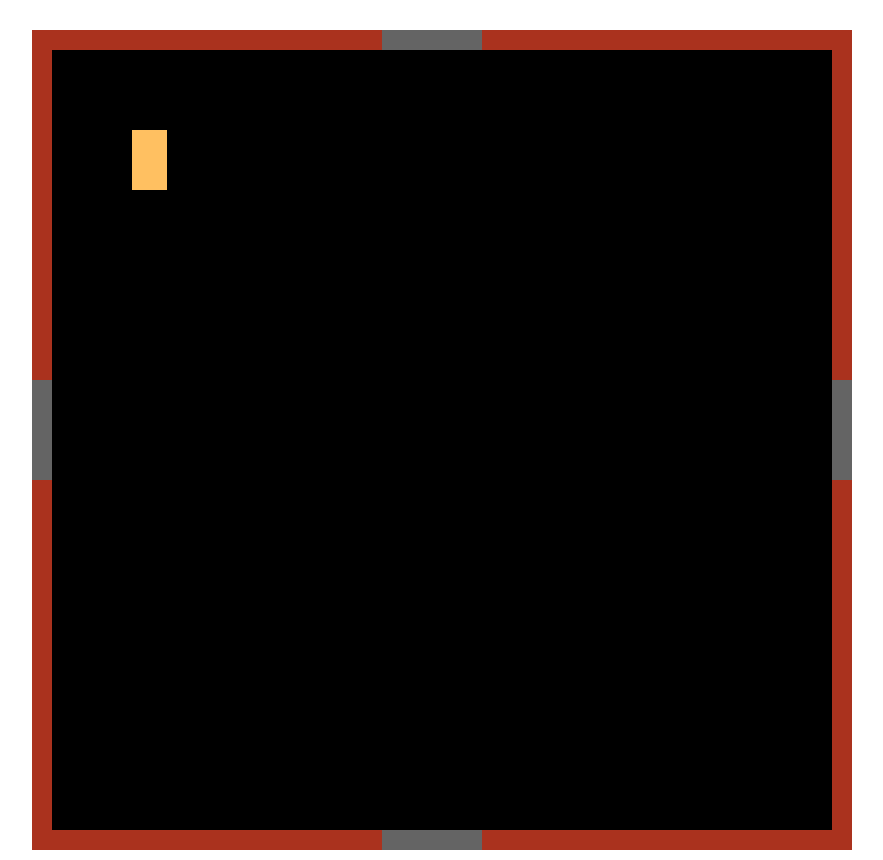
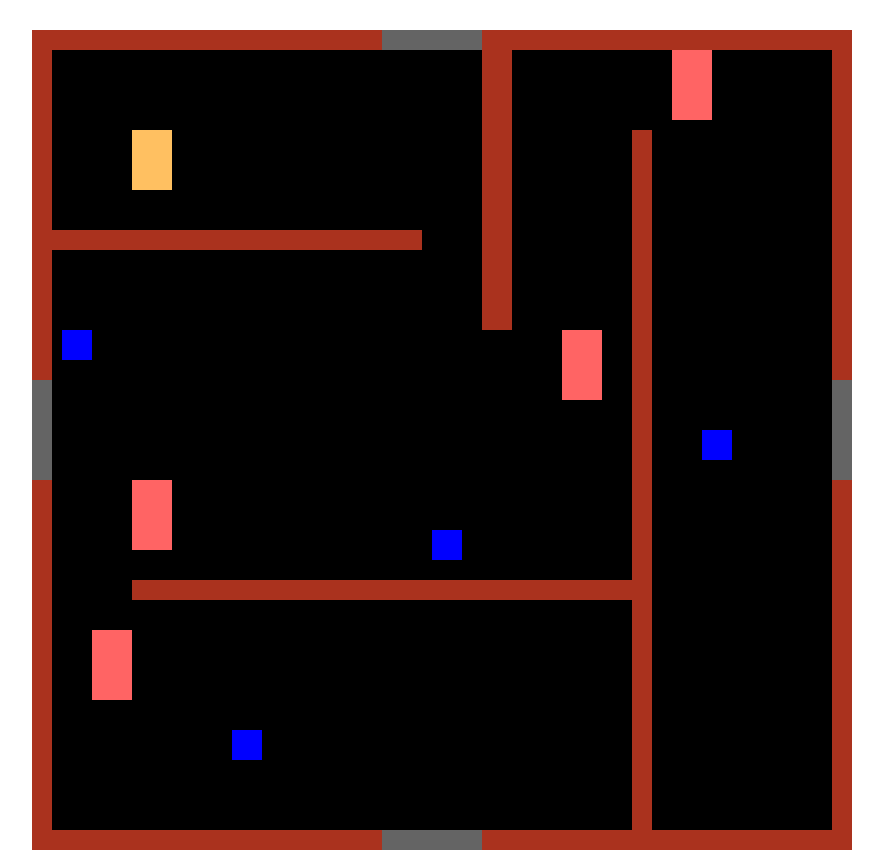
Before and after one commit to PrograMax09/Proyecto-1_Juego, a plain HTML site: page code/index.html in a window 1280 px wide. Shown: the whole page, without its empty margins (104-987 px from the left). Drawn offline with Linux system fonts and the light colour scheme.

Commit message:
He implementado los enemigos, las pizzas y otas paredes

```diff
--- /dev/null
+++ b/code/enemy.js
@@ -0,0 +1,79 @@
+
+var board = document.querySelector('#gameScreen');
+
+
+function Enemy(x, y, movement, walls, player) {
+    var self = this;
+    this.equantity = 1;
+    this.ex = x;
+    this.ey = y;
+    this.edirection = 1;
+    this.espeed = 5;
+    this.eisAlive = true;
+    this.height = 70;
+    this.width = 40;
+
+    this.esprite;
+
+    this.insertEnemy = function() {
+        var newEnemy = document.createElement('div');
+        newEnemy.setAttribute('class', 'enemy');
+        newEnemy.setAttribute('id', 'enemy' + this.equantity);
+        newEnemy.style.top = this.ey + 'px';
+        newEnemy.style.left = this.ex + 'px';
+        board.appendChild(newEnemy);
+        this.esprite = newEnemy;
+        this.equantity++;
+    }
+
+
+    this.checkPlayerCollision = function() {
+        if (player.x < this.ex + this.width &&
+            player.y < this.ey + this.height &&
+            player.x + player.width > this.ex &&
+            player.y + player.height > this.ey) {
+            console.log("He chocado contra el jugador")
+        }
+    }
+
+
+
+    this.checkWallCollisions = function() {
+        let nextX = this.ex;
+        let nextY = this.ey;
+        switch(movement) {
+            case 'horizontal':
+                nextX += this.espeed * this.edirection
+                break
+            case 'vertical':
+                nextY += this.espeed * this.edirection
+                break
+        }
+        for (var i = 0; i < walls.length; i++) {
+            if (nextX < walls[i].x + walls[i].width &&
+                nextY < walls[i].y + walls[i].height &&
+                nextX + this.width > walls[i].x &&
+                nextY + this.height > walls[i].y) {
+                this.edirection *= -1
+            }
+        }
+   }
+
+    this.emove = function() {
+        if (movement == "horizontal") {
+            self.ex += self.edirection * self.espeed;
+            self.esprite.style.left = self.ex + 'px';
+            self.checkWallCollisions()
+            self.checkPlayerCollision()
+        }
+    }
+    this.timerId = setInterval(this.emove, 50);
+}
+
+
+
+
+
+
+
+export {Enemy}
--- a/code/index.html
+++ b/code/index.html
@@ -5,7 +5,9 @@
     <meta name="viewport" content="width=device-width, initial-scale=1.0">
     <title>Watch out!</title>
     <link rel="stylesheet" href="./style.css">
-    <script src="./main.js" defer></script>
+    <script src="./main.js" type="module" defer></script>
+    <script src="./enemy.js" type="module" defer></script>
+    <script src="./objects.js" type="module" defer></script>
 </head>
 <body>
     <div id="gameScreen">
@@ -21,6 +23,18 @@
         <div class="wall" id="wall7"></div>
         <div class="door" id="door4"></div>
         <div class="wall" id="wall8"></div>
+
+        <div class="wall" id="wall9"></div>
+        <div class="wall" id="wall10"></div>
+        <div class="wall" id="wall11"></div>
+        <div class="wall" id="wall12"></div>
+        <div class="wall" id="wall13"></div>
+        <div class="wall" id="wall15"></div>
+        <div class="wall" id="wall16"></div>
+
+        <div class="object" id="object1"></div>
+        <div class="object" id="object2"></div>
+        <div class="object" id="object3"></div>
     </div>
 </body>
 </html>
--- a/code/main.js
+++ b/code/main.js
@@ -2,17 +2,22 @@
 //Remember to import and export
 //If 'this.' doesn't work, put 'var self = this;'
 
+import { Enemy } from "./enemy.js"
+import { Object } from "./objects.js"
+
+
 
 var board = document.querySelector('#gameScreen')
-var self = this;
 
-function Player(x, y) {
-    this.sprite = document.getElementById("player")
+function Player(x, y, walls) {
+    this.sprite
     this.x = x
     this.y = y
     this.direction = null
-    this.speed = 15
+    this.speed = 10
     this.isAlive = true
+    this.height = 60;
+    this.width = 40;
 
     this.sprite
 
@@ -25,6 +30,7 @@ function Player(x, y) {
         this.sprite = newPlayer
     }
     this.move = function() {
+        if (this.checkWallCollisions() == false) {
             switch(this.direction) {
                 case 'w':
                     this.y -= this.speed
@@ -43,22 +49,216 @@ function Player(x, y) {
             this.sprite.style.left = this.x + 'px'
         }
     }
+    this.checkWallCollisions = function() {
+        let nextX = this.x;
+        let nextY = this.y;
+        switch(this.direction) {
+            case 'w':
+                nextY -= this.speed
+                break
+            case 'a':
+                nextX -= this.speed
+                break
+            case 's':
+                nextY += this.speed
+                break
+            case 'd':
+                nextX += this.speed
+                break
+        }
+        for (var i = 0; i < walls.length; i++) {
+            if (nextX < walls[i].x + walls[i].width &&
+                nextY < walls[i].y + walls[i].height &&
+                nextX + this.width > walls[i].x &&
+                nextY + this.height > walls[i].y) {
+                return true
+            }
+        }
+        return false
+    }
 
-var player = new Player(100, 100)
+    this.checkObjectCollisions = function() {
+        let nextX = this.x;
+        let nextY = this.y;
+        for (var i = 0; i < objects.length; i++) {
+            if (nextX < objects[i].x + objects[i].width &&
+                nextY < objects[i].y + objects[i].height &&
+                nextX + this.width > objects[i].x &&
+                nextY + this.height > objects[i].y) {
+
+                return true
+            }
+        }
+        return false
+    }
+}
+var walls = [
+    {
+        x : 0,
+        y : 0,
+        width : 20,
+        height : 350,
+    },
+    {
+        x : 0,
+        y : 450,
+        width : 20,
+        height : 350,
+    },
+    {
+        x : 0,
+        y : 800,
+        width : 350,
+        height : 20,
+    },
+    {
+        x : 450,
+        y : 800,
+        width : 350,
+        height : 20,
+    },
+    {
+        x : 800,
+        y : 450,
+        width : 20,
+        height : 370,
+    },
+    {
+        x : 800,
+        y : 0,
+        width : 20,
+        height : 350,
+    },
+    {
+        x : 450,
+        y : 0,
+        width : 350,
+        height : 20,
+    },
+    {
+        x : 0,
+        y : 0,
+        width : 350,
+        height : 20,
+    },
+    {
+        x : 0,
+        y : 200,
+        width : 390,
+        height : 20,
+    },
+    {
+        x : 450,
+        y : 0,
+        width : 30,
+        height : 300,
+    },
+    {
+        x : 600,
+        y : 100,
+        width : 20,
+        height : 700,
+    },
+    {
+        x : 100,
+        y : 550,
+        width : 500,
+        height : 20,
+    },
+    {
+        x : 670,
+        y : 400,
+        width : 30,
+        height : 30,
+    },
+    {
+        x : 400,
+        y : 670,
+        width : 30,
+        height : 30,
+    },
+    {
+        x : 200,
+        y : 700,
+        width : 30,
+        height : 30,
+    },
+    {
+        x: 400,
+        y: 500,
+        width : 30,
+        height : 30,
+    },
+
+
+]
+
+
+
+
+
+
+
+
+
+var objects = [
+{
+    x : 400,
+    y : 670,
+    width : 30,
+    height : 30,
+},
+{
+    x : 200,
+    y : 700,
+    width : 30,
+    height : 30,
+},
+{
+    x: 400,
+    y: 500,
+    width : 30,
+    height : 30,
+}
+]
+
+var player = new Player(100, 100, walls)
 player.insertPlayer()
 
 window.addEventListener('keydown', function(e) {
     if (
-        (e.key === 'w' && player.y >= 15) ||
-        (e.key === 'a' && player.x >= 15) ||
-        (e.key === 's' && player.y <= 735) ||
-        (e.key === 'd' && player.x <= 760)
+        (e.key === 'w' ) ||
+        (e.key === 'a' ) ||
+        (e.key === 's' ) ||
+        (e.key === 'd' )
     ) {
         player.direction = e.key;
         player.move();
     }
-    //player.move();
 });
+
+
+var enemy = new Enemy(30, 300, "horizontal", walls, player)
+enemy.insertEnemy()
+console.log(enemy)
+var enemy = new Enemy(100, 450, "vertical", walls, player)
+enemy.insertEnemy()
+console.log(enemy)
+var enemy = new Enemy(700, 20, "horizontal", walls, player)
+enemy.insertEnemy()
+console.log(enemy)
+var enemy = new Enemy(60, 600, "vertical", walls, player)
+enemy.insertEnemy()
+console.log(enemy)
+
+var object = new Object(30, 300, player)
+object.insertObject()
+console.log(object)
+
+
+
+
+
 /*    switch(e.key) {
         case 'w':
             player.direction = "w"
--- /dev/null
+++ b/code/objects.js
@@ -0,0 +1,51 @@
+
+var board = document.querySelector('#gameScreen');
+
+
+function Object(x, y, player) {
+    this.osprite
+    var self = this;
+    this.oquantity = 1;
+    this.ox = x;
+    this.oy = y;
+    this.odirection = 1;
+    this.ospeed = 5;
+    this.oIsCollected = true;
+    this.oheight = 70;
+    this.owidth = 40;
+
+    this.esprite;
+
+    this.insertObject = function() {
+        var newObject = document.createElement('div');
+        newObject.setAttribute('class', 'object');
+        newObject.setAttribute('id', 'object' + this.oquantity);
+        newObject.style.top = this.oy + 'px';
+        newObject.style.left = this.ox + 'px';
+        board.appendChild(newObject);
+        this.osprite = newObject;
+        this.oquantity++;
+    }
+
+
+    this.checkPlayerCollision = function() {
+        if (player.x < this.ox + this.owidth &&
+            player.y < this.oy + this.oheight &&
+            player.x + player.owidth > this.ox &&
+            player.y + player.oheight > this.oy) {
+            self.osprite.style.displapy = 'none';
+        }
+    }
+
+
+
+
+}
+
+
+
+
+
+
+
+export { Object }
--- a/code/style.css
+++ b/code/style.css
@@ -34,6 +34,26 @@
     width: 350px;
 }
 
+#wall9 {
+    height: 20px;
+    width: 390px;
+}
+
+#wall10 {
+    height: 300px;
+    width: 30px;
+}
+
+#wall11 {
+    height: 700px;
+    width: 20px;
+}
+
+#wall12 {
+    height: 20px;
+    width: 500px;
+}
+
 #door1 {
     height: 100px;
     width: 20px;
@@ -47,14 +67,29 @@
 #player {
     background-color: rgb(255, 192, 97);
     height:60px;
-    width: 35px;
+    width: 40px;
     position: absolute;
     z-index: 1;
     top: 25px;
     left: 25px;
 }
 
+.enemy {
+    background-color: rgb(255, 100, 100);
+    height: 70px;
+    width: 40px;
+    position: absolute;
+    z-index: 1;
+    top: 25px;
+    left: 25px;
+}
 
+.object {
+    background-color: blue;
+    position: absolute;
+    height: 30px;
+    width: 30px;
+}
 
 
 
@@ -122,3 +157,61 @@
     top: 0px;
     left: 0px;
 }
+
+
+
+
+
+#wall9 {
+    top: 200px;
+    left: 0px;
+}
+
+#wall10 {
+    top: 0px;
+    left: 450px;
+}
+
+#wall11 {
+    top: 100px;
+    left: 600px;
+}
+
+#wall12 {
+    top: 550px;
+    left: 100px;
+}
+
+#wall13 {
+    top: 0px;
+    left: 800px;
+}
+
+#wall14 {
+    top: 0px;
+    left: 450px;
+}
+
+#wall15 {
+    top: 0px;
+    left: 0px;
+}
+
+
+
+
+
+#object1 {
+    top: 400px;
+    left: 670px;
+}
+
+#object2 {
+    top: 700px;
+    left: 200px;
+}
+
+#object3 {
+    top: 500px;
+    left: 400px;
+}
```
Lines whose indentation alone changed are shown as unchanged.
